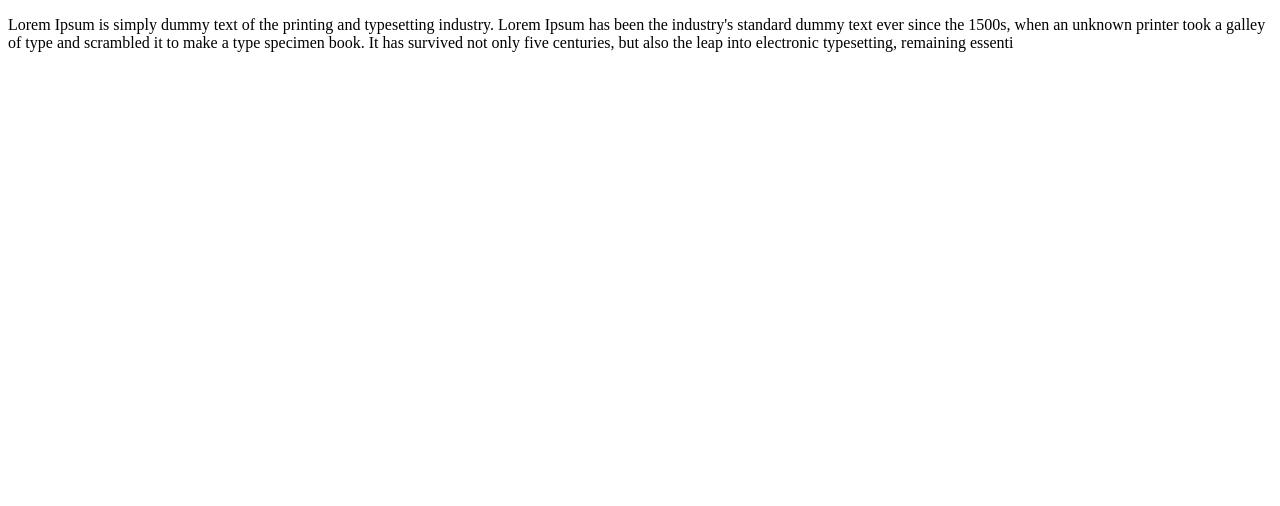
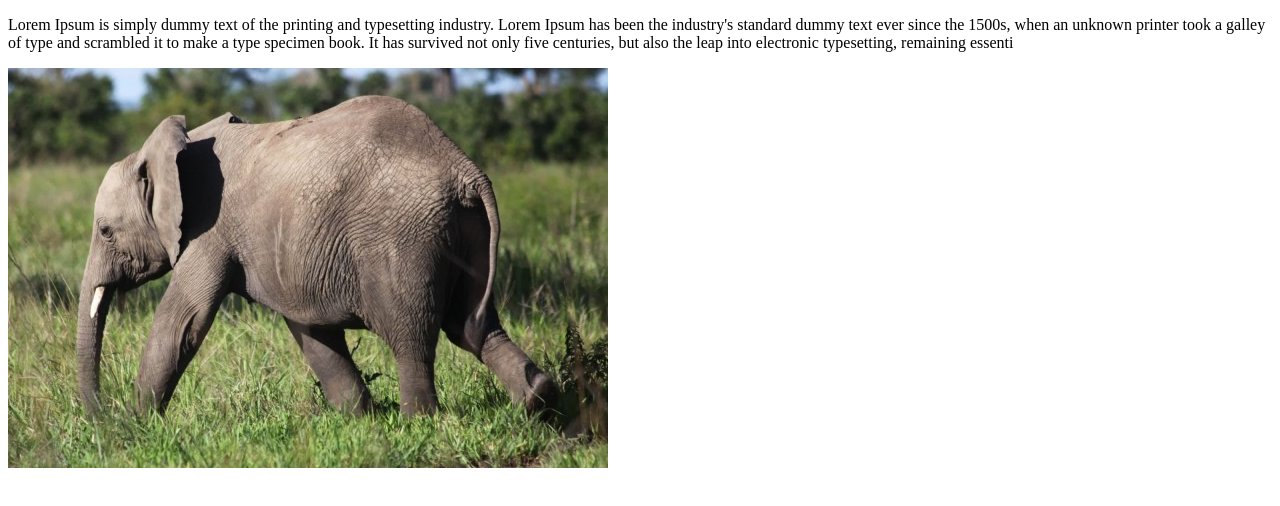
Before and after one commit to AsmaulPSZ/my-first-repo, a plain HTML site: page index.html in a window 1280 px wide. Drawn offline with Linux system fonts and the light colour scheme.

Commit message:
picture add

```diff
--- a/index.html
+++ b/index.html
@@ -8,5 +8,6 @@
 </head>
 <body>
     <p>Lorem Ipsum is simply dummy text of the printing and typesetting industry. Lorem Ipsum has been the industry's standard dummy text ever since the 1500s, when an unknown printer took a galley of type and scrambled it to make a type specimen book. It has survived not only five centuries, but also the leap into electronic typesetting, remaining essenti</p>
+    <img src="img/el.jpg" alt="Pic not found">
 </body>
 </html>
```
Also changed, not shown: img/el.jpg (added), img/index.jpg (added).
